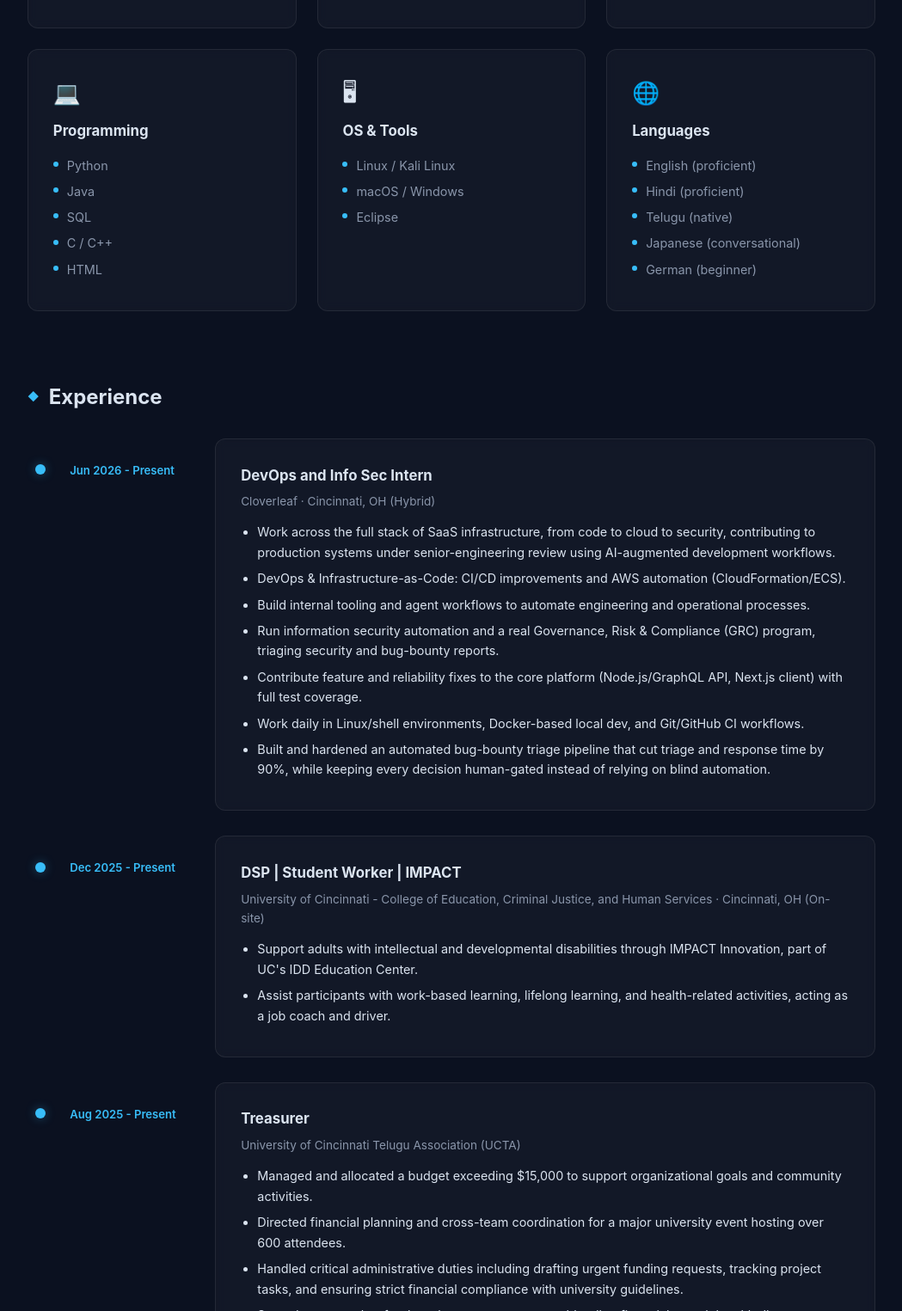
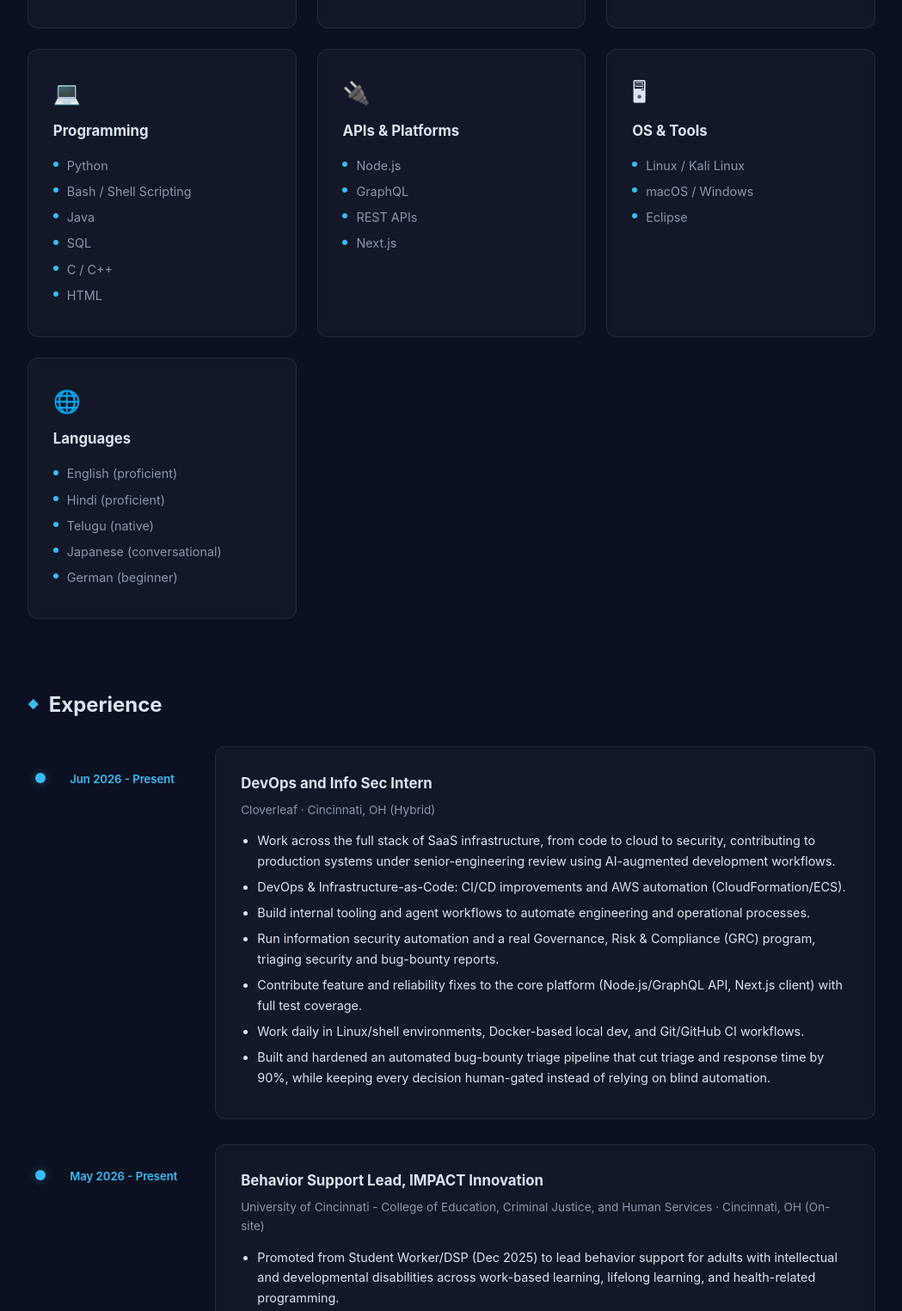
Before and after one commit to Surya-kota28/Jasper-Surya, a plain HTML site: page pro/index.html in a window 1280 px wide. Shown: the part 1585-3110 px from the top of the page at 86% size, without its empty margins (115-1164 px from the left). Drawn offline with Linux system fonts and the light colour scheme.

Commit message:
Align site content with updated resume (IMPACT role, skills, DevOps Trainer bullet)

```diff
--- a/pro/index.html
+++ b/pro/index.html
@@ -120,10 +120,21 @@
       <h3>Programming</h3>
       <ul>
         <li>Python</li>
+        <li>Bash / Shell Scripting</li>
         <li>Java</li>
         <li>SQL</li>
         <li>C / C++</li>
         <li>HTML</li>
+      </ul>
+    </div>
+    <div class="panel skill-panel">
+      <div class="skill-icon">🔌</div>
+      <h3>APIs &amp; Platforms</h3>
+      <ul>
+        <li>Node.js</li>
+        <li>GraphQL</li>
+        <li>REST APIs</li>
+        <li>Next.js</li>
       </ul>
     </div>
     <div class="panel skill-panel">
@@ -176,13 +187,12 @@
 
     <div class="timeline-item">
       <div class="timeline-marker"></div>
-      <div class="timeline-date">Dec 2025 - Present</div>
+      <div class="timeline-date">May 2026 - Present</div>
       <div class="panel">
-        <h3>DSP | Student Worker | IMPACT</h3>
+        <h3>Behavior Support Lead, IMPACT Innovation</h3>
         <p class="org">University of Cincinnati - College of Education, Criminal Justice, and Human Services · Cincinnati, OH (On-site)</p>
         <ul>
-          <li>Support adults with intellectual and developmental disabilities through IMPACT Innovation, part of UC's IDD Education Center.</li>
-          <li>Assist participants with work-based learning, lifelong learning, and health-related activities, acting as a job coach and driver.</li>
+          <li>Promoted from Student Worker/DSP (Dec 2025) to lead behavior support for adults with intellectual and developmental disabilities across work-based learning, lifelong learning, and health-related programming.</li>
         </ul>
       </div>
     </div>
@@ -252,7 +262,7 @@
         <ul>
           <li>Led a team of 4 to deliver a 5-day hands-on DevOps workshop, upskilling <strong>120+ students</strong>.</li>
           <li>Integrated Jenkins and SonarQube to automate code-quality gates, cutting manual review time.</li>
-          <li>Guided participants through building and deploying 120+ Java mini-projects via a full CI pipeline.</li>
+          <li>Closed the workshop with a group mini-project, guiding students through building and deploying a Java application end to end.</li>
         </ul>
       </div>
     </div>
```
Also changed, not shown: index.html (+14 -5 lines).
